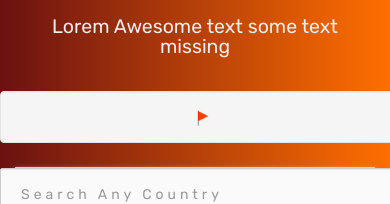
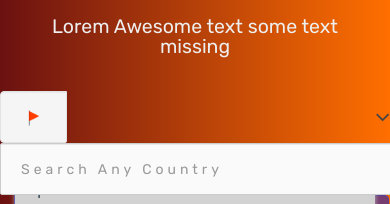
Before and after one commit to shihab1812/shihab1812.github.io, a plain HTML site: page what_the_time/index.html in a window 390 px wide. Shown: the part 237-441 px from the top of the page. Drawn offline with nearby package versions, Linux system fonts and the light colour scheme.

Commit message:
mobile responsive  meta tag fix

```diff
--- a/what_the_time/index.html
+++ b/what_the_time/index.html
@@ -3,7 +3,7 @@
 
 <head>
     <meta charset="UTF-8">
-
+    <meta name="viewport" content="width=device-width, initial-scale=1.0">
     <title> a simple time app </title>
     <link rel="stylesheet" href="libs/bootstrap/css/bootstrap.min.css">
     <link rel="stylesheet" href="css/app.css">
@@ -42,9 +42,9 @@
 
 
             <section class="row country-searcher-section">
-                <div class="col-md-offset-2 col-md-6 main-search-filter-wrapper pos-rel">
+                <div class="col-md-offset-2 col-md-6 col-sm-12 col-xs-12 main-search-filter-wrapper pos-rel">
                     <div class="row clearfix">
-                        <div class="col-md-1 well search-bar-flag-holder text-center">
+                        <div class="col-md-1 col-sm-3 col-xs-2 well search-bar-flag-holder text-center">
                             <img ng-src="img/svgs/flags/{{cur_flag}}" style="width:18px;" alt="">
                         </div>
                         <div class="col-md-11 no-padding">
```
